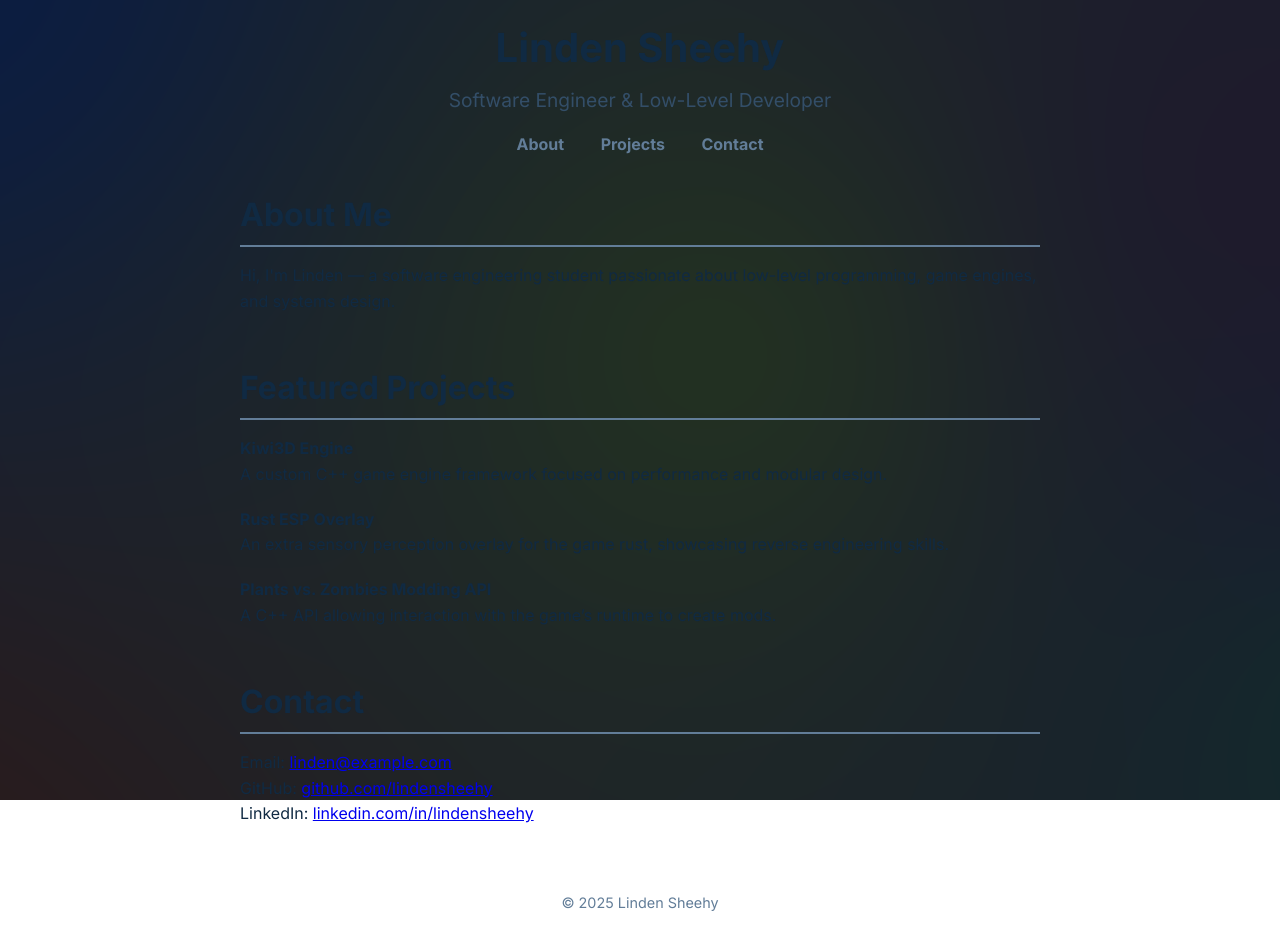
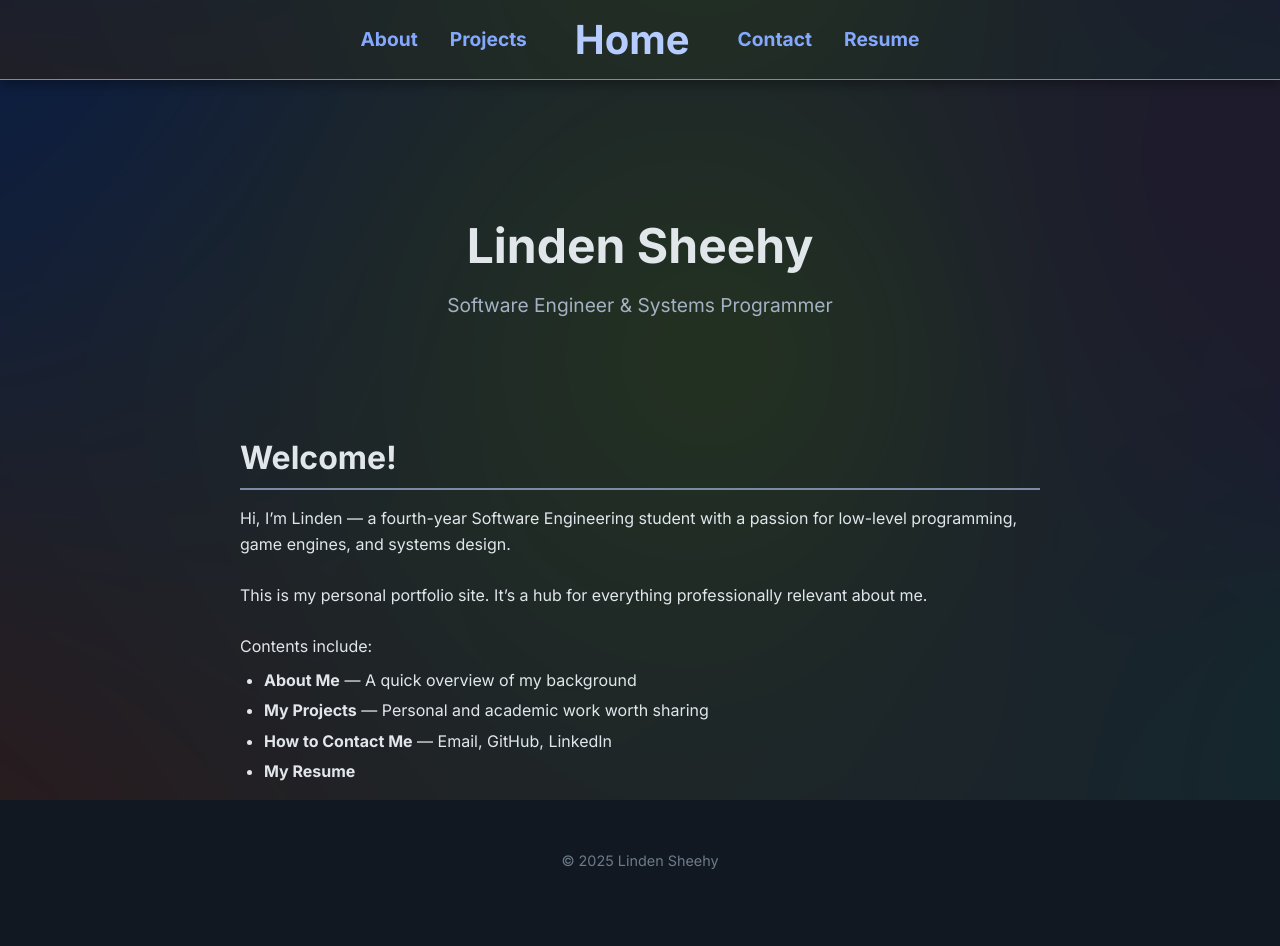
Before and after one commit to lindensheehy/PortfolioWebsite, a plain HTML site: page index.html in a window 1280 px wide. After the commit the page ends 904 px from the top, so only its background shows below. Drawn offline with Linux system fonts and the light colour scheme.

Commit message:
Restructure landing page + Add nav bar

```diff
--- a/css/style.css
+++ b/css/style.css
@@ -1,4 +1,3 @@
-/* Basic Reset */
 * {
   margin: 0;
   padding: 0;
@@ -8,13 +7,8 @@
 body {
   font-family: 'Inter', sans-serif;
   line-height: 1.6;
-  /* background: linear-gradient(
-    150deg,
-    #f0f4f8 0%,
-    #96aec8 50%,
-    #597999 100%
-  ); */
-  color: #102a43;
+  background: #121821;
+  color: #E1E6EB;
   padding: 1rem 2rem;
   min-height: 100vh;
   display: flex;
@@ -26,29 +20,87 @@ header {
   margin-bottom: 2rem;
 }
 
-header h1 {
-  font-weight: 700;
+#nav_home {
+  margin: 0 2rem;
+  color: #b6cbff;
+  text-decoration: none;
+  font-weight: 800;
   font-size: 2.5rem;
-  margin-bottom: 0.3rem;
+  transition: color 0.3s ease;
+  z-index: 101;
 }
 
-header p {
+#nav_home:hover {
+  color: #d3e0ff;
+}
+
+#noise-canvas {
+  position: fixed;
+  top: 0;
+  left: 0;
+  width: 100vw;
+  height: 100vh;
+  pointer-events: none;
+  z-index: -1;
+}
+
+#noise-canvas-nav {
+  position: fixed;
+  top: 0;
+  left: 0;
+  width: 100vw;
+  height: 10vh;
+  pointer-events: none;
+  z-index: 100;
+}
+
+#hero {
+  text-align: center;
+  margin-bottom: 7rem;
+  margin-top: 10rem;
+}
+
+#hero h1 {
+  font-weight: 700;
+  font-size: 3rem;
+  margin-bottom: 0.3rem;
+  color: #E1E6EB;
+}
+
+#hero p {
   font-weight: 400;
   font-size: 1.2rem;
-  color: #334e68;
+  color: #A3B1C2;
   margin-bottom: 1rem;
+}
+
+nav {
+  position: fixed;
+  top: 0;
+  left: 0;
+  width: 100%;
+  height: 10vh;
+  display: flex;
+  justify-content: center;
+  align-items: center;
+  padding: 1rem 0;
+  border-bottom: 1px solid rgb(122, 140, 163);
+  box-shadow: 0 5px 10px rgba(0, 0, 0, 0.3);
+  z-index: 101;
 }
 
 nav a {
   margin: 0 1rem;
-  color: #627d98;
+  color: #85A8FF;
   text-decoration: none;
-  font-weight: 600;
+  font-weight: 800;
+  font-size: 1.2rem;
   transition: color 0.3s ease;
+  z-index: 101;
 }
 
 nav a:hover {
-  color: #1f2937;
+  color: #b4cbff;
 }
 
 main {
@@ -65,22 +117,35 @@ h2 {
   font-weight: 700;
   font-size: 2rem;
   margin-bottom: 1rem;
-  border-bottom: 2px solid #627d98;
+  border-bottom: 2px solid rgb(122, 140, 163);
   padding-bottom: 0.3rem;
+  color: #E1E6EB;
 }
 
-ul {
+#projects ul {
   list-style: none;
 }
 
-li {
+#projects li {
   margin-bottom: 1.2rem;
   font-weight: 500;
+  color: #A3B1C2;
+}
+
+#info ul {
+  padding-left: 1.5rem;  /* Indent bullets */
+  margin-top: 0.5rem;
+  margin-bottom: 1rem;
+  list-style-type: disc;  /* Default bullet style */
+}
+
+#info li {
+  margin-bottom: 0.3rem;  /* Slight spacing between items */
 }
 
 footer {
   text-align: center;
   padding: 1rem 0;
-  color: #627d98;
+  color: #6C7B8A;
   font-size: 0.9rem;
 }
--- a/index.html
+++ b/index.html
@@ -17,57 +17,58 @@
 
 <body>
 
-    <canvas id="noise-canvas" style="position: fixed; top:0; left:0; width:100vw; height:100vh; pointer-events:none; z-index:-1;"></canvas>
+    <canvas id="noise-canvas"></canvas>
 
     <header>
 
-        <h1>Linden Sheehy</h1>
-        <p>Software Engineer & Low-Level Developer</p>
+        <canvas id="noise-canvas-nav"></canvas>
 
         <nav>
-        <a href="#about">About</a>
-        <a href="#projects">Projects</a>
-        <a href="#contact">Contact</a>
+        <a href="about.html">About</a>
+        <a href="projects.html">Projects</a>
+        <a id="nav_home" href="index.html">Home</a>
+        <a href="contact.html">Contact</a>
+        <a href="resume.html">Resume</a>
         </nav>
 
     </header>
 
     <main>
 
-        <section id="about">
-        <h2>About Me</h2>
-        <p>Hi, I'm Linden — a software engineering student passionate about low-level programming, game engines, and systems design.</p>
+        <section id="hero">
+            <h1>Linden Sheehy</h1>
+            <p>Software Engineer & Systems Programmer</p>
         </section>
 
-        <section id="projects">
-        <h2>Featured Projects</h2>
+        <section id="info">
+            <h2>Welcome!</h2>
+            <p>
+                Hi, I’m Linden — a fourth-year Software Engineering student with a passion for low-level programming, game engines, and systems design.
+                <br><br>
+                This is my personal portfolio site. It’s a hub for everything professionally relevant about me.
+                <br><br>
+                Contents include:
+            </p>
             <ul>
-
                 <li>
-            <strong>Kiwi3D Engine</strong><br />
-            A custom C++ game engine framework focused on performance and modular design.
+                    <strong>About Me</strong>
+                    — A quick overview of my background
                 </li>
 
                 <li>
-            <strong>Rust ESP Overlay</strong><br />
-            An extra sensory perception overlay for the game rust, showcasing reverse engineering skills.
+                    <strong>My Projects</strong>
+                    — Personal and academic work worth sharing
                 </li>
 
                 <li>
-            <strong>Plants vs. Zombies Modding API</strong><br />
-            A C++ API allowing interaction with the game’s runtime to create mods.
+                    <strong>How to Contact Me</strong>
+                    — Email, GitHub, LinkedIn
                 </li>
 
+                <li>
+                    <strong>My Resume</strong>
+                </li>
             </ul>
-        </section>
-
-        <section id="contact">
-        <h2>Contact</h2>
-        <p>Email: <a href="mailto:linden@example.com">linden@example.com</a></p>
-        <p>
-            GitHub: <a href="https://github.com/lindensheehy" target="_blank" rel="noopener">github.com/lindensheehy</a><br />
-            LinkedIn: <a href="https://linkedin.com/in/lindensheehy" target="_blank" rel="noopener">linkedin.com/in/lindensheehy</a>
-        </p>
         </section>
 
     </main>
--- a/js/script.js
+++ b/js/script.js
@@ -3,8 +3,14 @@ function doNoise() {
     const canvas = document.getElementById('noise-canvas');
     const ctx = canvas.getContext('2d');
 
+    const canvas_nav = document.getElementById('noise-canvas-nav');
+    const ctx_nav = canvas_nav.getContext('2d');
+
     canvas.width = window.innerWidth;
     canvas.height = window.innerHeight;
+
+    canvas_nav.width = window.innerWidth;
+    canvas_nav.height = window.innerHeight * 0.1;
 
     /*
         Colors:
@@ -66,8 +72,8 @@ function doNoise() {
             for (const [px, py, hexColor] of hotspotsPixels) {
                 const dx = x - px;
                 const dy = y - py;
-                const dist = Math.sqrt(dx * dx + dy * dy) + 0.0001; // avoid divide by zero
-                const weight = 1 / (dist * dist); // quadratic falloff
+                const dist = Math.sqrt(dx * dx + dy * dy) + 0.0001;
+                const weight = 1 / (dist * dist);
 
                 totalWeight += weight;
 
@@ -88,12 +94,14 @@ function doNoise() {
             bakedImageData.data[idx] = r;
             bakedImageData.data[idx + 1] = g;
             bakedImageData.data[idx + 2] = b;
-            bakedImageData.data[idx + 3] = 255; // fully opaque
+            bakedImageData.data[idx + 3] = 255;
 
         }
     }
 
     ctx.putImageData(bakedImageData, 0, 0);
+    const slice = ctx.getImageData(0, canvas.height * 0.6, canvas_nav.width, canvas_nav.height);
+    ctx_nav.putImageData(slice, 0, 0);
 
 }
 
```
Also changed, not shown: about.html (+50 -0 lines), projects.html (+50 -0 lines), resume.html (added, +50 -0 lines). Lines whose indentation alone changed are shown as unchanged.
